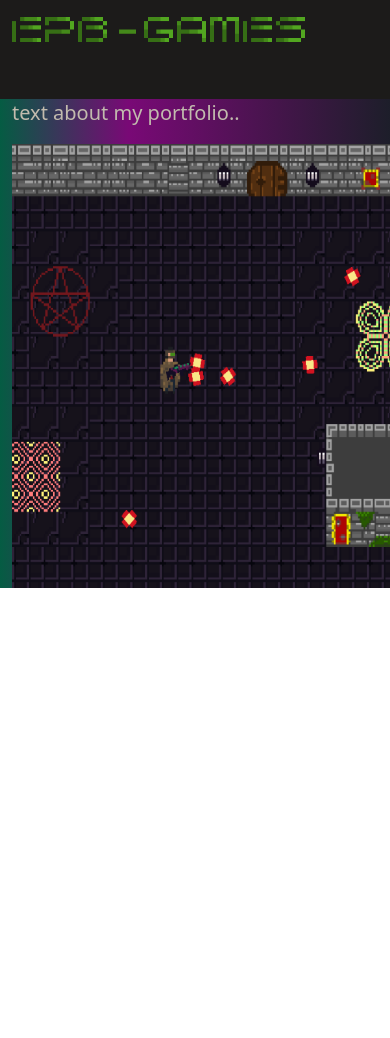
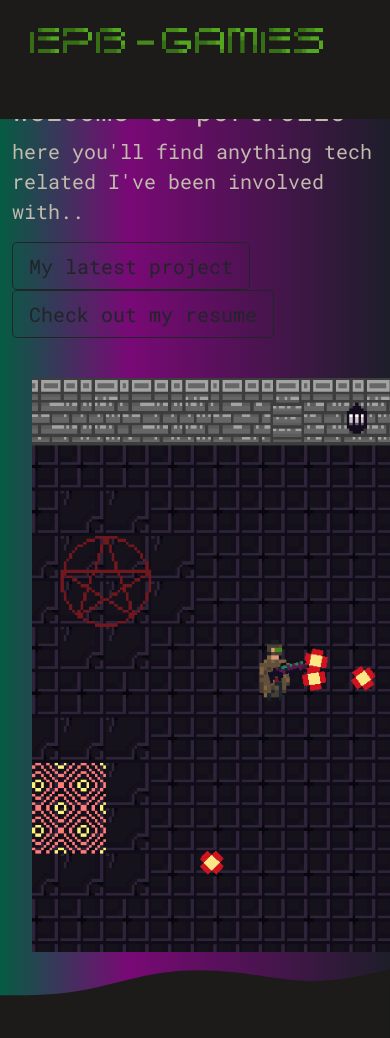
Before and after one commit to gitgud1337/gamePortfolio, a Flask app: page / in a window 390 px wide; the page is wider, and only the part inside the window is pictured. Before the commit the page ends 588 px from the top of that part, so only its background shows below. Run offline with Flask 2, Linux system fonts and the light colour scheme; some libraries are stand-ins or nearby versions.

Commit message:
added new font to project and major uphaul to the front page

```diff
--- a/static/css/main.css
+++ b/static/css/main.css
@@ -2,11 +2,25 @@ html,
 body {
     height: 100%;
     font-size: 1rem;
+    background-color: #1c1b1a;
+    font-family: 'Roboto Mono', monospace;
+    /*background: rgb(103,71,112);
+    background: radial-gradient(circle,
+    rgba(103,71,112,1) 0%,
+    rgba(28,27,26,1) 30%,
+    rgba(74,86,114,1) 100%);*/
 }
+
+/*img {
+    width: 100%;
+    height: auto;
+    max-width: 100%;
+}*/
 
 .forNav {
     color:#c2bbae;
     background: #1c1b1a;
+    padding: 1.1rem;
     /*background: rgb(103,71,112);
     background: radial-gradient(circle,
     rgba(103,71,112,1) 0%,
@@ -23,25 +37,25 @@ body {
 }
 
 .page-header {
-    margin-top: 3.8rem;
+    margin-top: 4.9rem;
     font-size: 1.25rem;
     color:#c2bbae;
 }
 
 .page-info {
-    margin-top: 3.8rem;
+    margin-top: 4.9rem;
     font-size: 1.25rem;
     color: #c2bbae;
 }
 
 .page-project {
-    margin-top: 3.8rem;
+    margin-top: 4.9rem;
     font-size: 1.25rem;
     color: #c2bbae;
 }
 
 .infoContent {
-    margin-top: 5rem;
+    margin-top: 8rem;
     font-size: 1.25rem;
     color:#c2bbae;
     text-align: center;
@@ -68,3 +82,8 @@ body {
 /*.navbar-nav .open .dropdown-menu {
     background-color:#1c1b1a;
 }*/
+
+.mainCon {
+    min-height: 100%;
+    height: 100%;
+}
--- a/templates/base.html
+++ b/templates/base.html
@@ -7,6 +7,8 @@
     <link href="https://cdn.jsdelivr.net/npm/bootstrap@5.0.0-beta1/dist/css/bootstrap.min.css" rel="stylesheet"
         integrity="sha384-giJF6kkoqNQ00vy+HMDP7azOuL0xtbfIcaT9wjKHr8RbDVddVHyTfAAsrekwKmP1" crossorigin="anonymous">
     <link href="{{ url_for('static', filename='/css/main.css') }}" rel="stylesheet" >
+    <link rel="preconnect" href="https://fonts.gstatic.com">
+    <link href="https://fonts.googleapis.com/css2?family=Roboto+Mono&display=swap" rel="stylesheet">
 
     {% block head %}
     <title>epb.tech</title>
@@ -55,7 +57,7 @@
     </nav>
     <!--NAV BAR END-->
 
-
+    <!--<div class="container-fluid">-->
     <!--CONTENT START-->
 
     {% block body_header %}
@@ -67,6 +69,7 @@
     <!--CONTENT END-->
 
     <!--ADD FOOTER FOR ALL PAGES-->
+    <!--</div>-->
 
     <!---JS-->
     <script src="https://code.jquery.com/jquery-3.2.1.slim.min.js"
--- a/templates/main.html
+++ b/templates/main.html
@@ -2,16 +2,25 @@
 
 {% block body_header %}
 <header class="page-header gradient">
-    <div class="container">
-        <div class="row">
-            <div class="col-md-6">
-                <h2>Welcome to my game portfolio</h1>
-                    <p>text about my portfolio..</p>
+    <div class="container pt-3">
+        <div class="row align-items-center justify-content-center">
+            <div class="col-md-5">
+                <h1>Welcome to portfolio</h1>
+                <p>here you'll find anything tech related I've been involved with..</p>
+
+                <a href="/cyberpunktrip" button type="button" class="btn btn-outline-dark btn-lg" style="margin-right: 12px;">My latest project</button>
+                <a href="/resume" button type="button" class="btn btn-outline-dark btn-lg">Check out my resume</button></a>
             </div>
-            <div class="col-md-6">
-                <img src="static/art/img/smallerPrintFromGame.png" width="555" height="444">
+            <div class="col-md-5">
+                <img style="margin-top: 40px; margin-left: 20px;" src="static/art/img/smallerPrintFromGame.png">
             </div>
         </div>
     </div>
+    <svg xmlns="http://www.w3.org/2000/svg"
+    viewBox="0 0 1440 320">
+    <path fill="#1c1b1a"
+    fill-opacity="1"
+    d="M0,160L48,160C96,160,192,160,288,144C384,128,480,96,576,80C672,64,768,64,864,74.7C960,85,1056,107,1152,106.7C1248,107,1344,85,1392,74.7L1440,64L1440,320L1392,320C1344,320,1248,320,1152,320C1056,320,960,320,864,320C768,320,672,320,576,320C480,320,384,320,288,320C192,320,96,320,48,320L0,320Z">
+    </path></svg>
 </header>
 {% endblock %}
```
Also changed, not shown: templates/project.html (+6 -6 lines).
